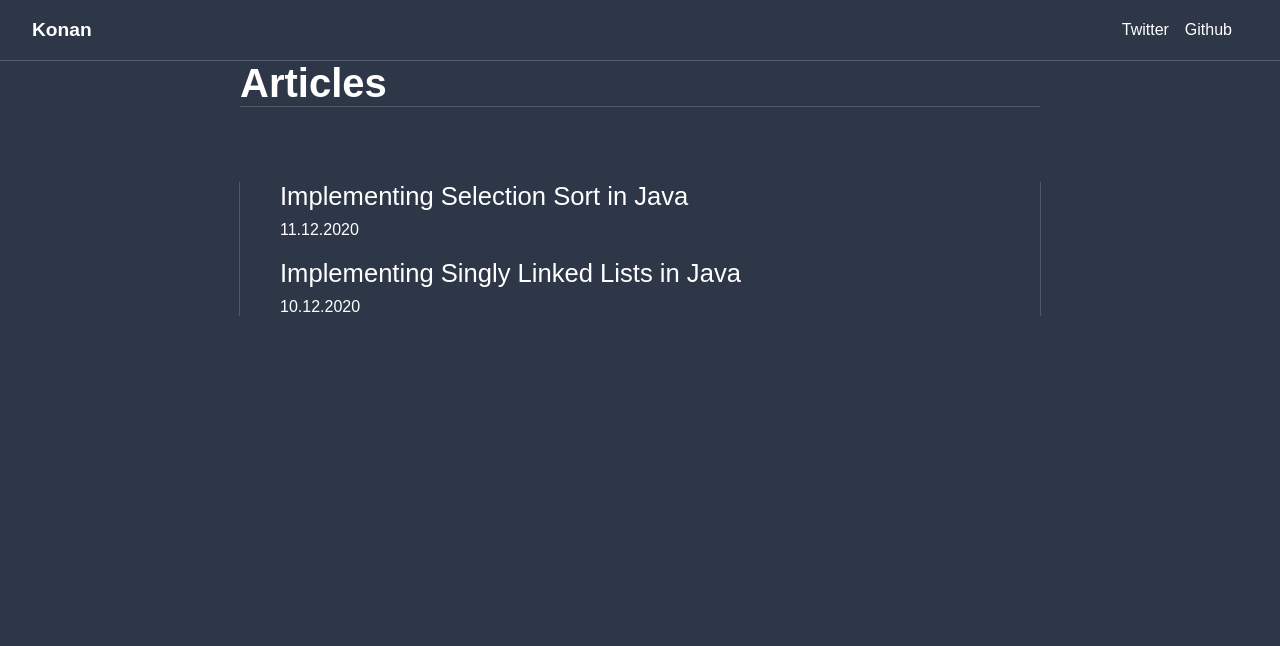
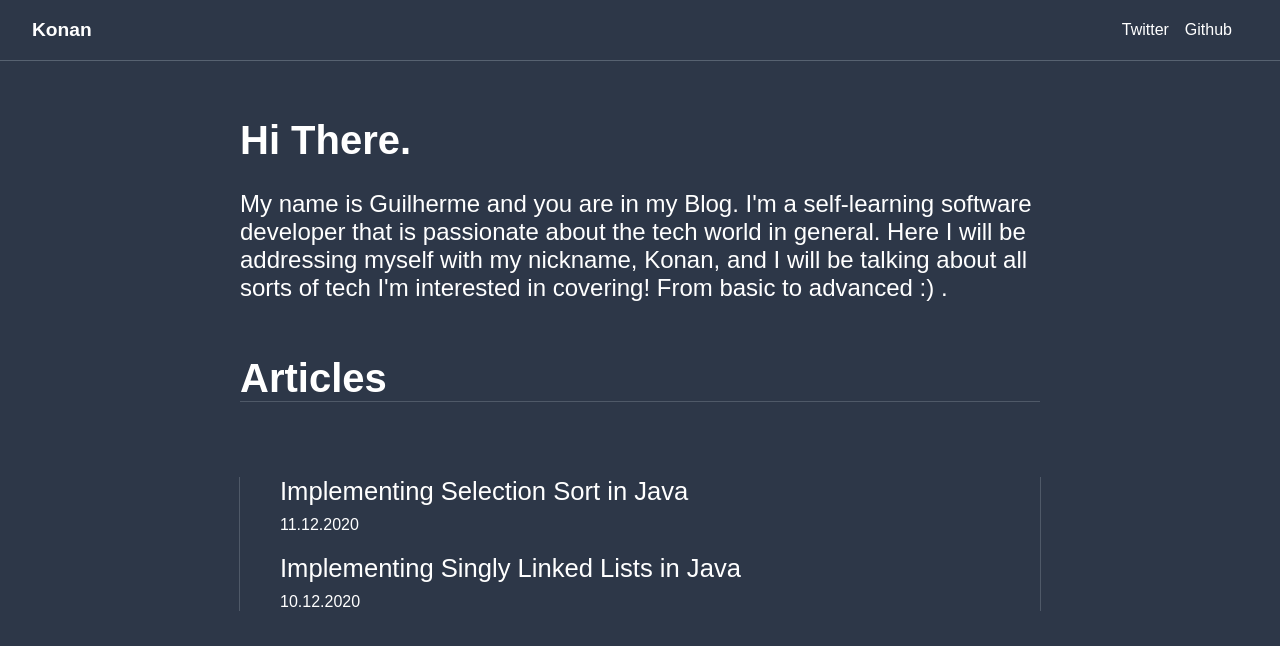
Before and after one commit to GMkonan/MyBlog, a Next.js app: page / in a window 1280 px wide. Shown: the top 646 px of the page. Built offline with nearby package versions, Linux system fonts and the light colour scheme.

Commit message:
readed introduction for testing

```diff
--- a/components/introduction.js
+++ b/components/introduction.js
@@ -1,3 +1,4 @@
+import React from 'react';
 import styled from 'styled-components';
 
 const Presentation = styled.div`
--- a/pages/index.js
+++ b/pages/index.js
@@ -2,7 +2,7 @@ import React from 'react';
 import Layout from './../components/Layout';
 import Header from './../components/Header'
 import styled from 'styled-components';
-//import Introduction from './../components/Introduction';
+import Introduction from './../components/Introduction';
 import BlogList from './../components/BlogList';
 
 const Title = styled.h1`
@@ -25,7 +25,7 @@ const Home = ({title, description, data}) => {
         <div>
             <Header />
             <Layout>
-                {/*<Introduction /> */}
+                <Introduction />
                 <Title>{title}</Title>
                 <Space></Space>
                 <BlogList data={data}/>
```
